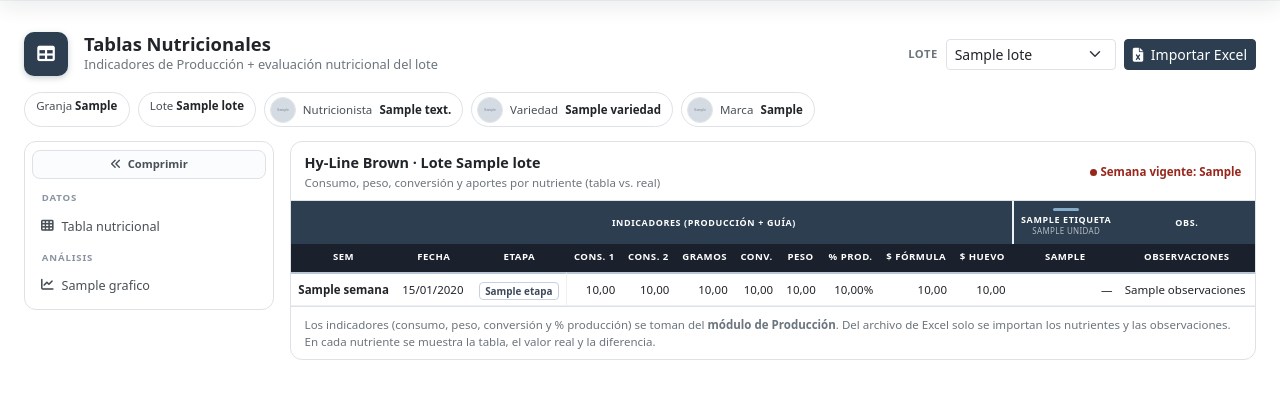
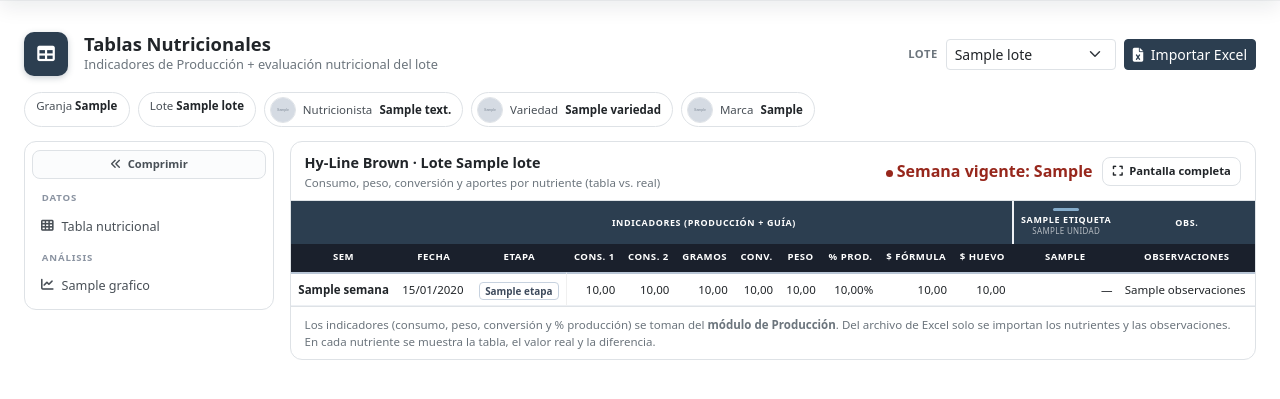
Before and after one commit to sistemas443/Proyecto_Union, a Flask app: template templates/planta_alimentos/tablas_nutricionales.html in a window 1280 px wide. Shown: the part 60-459 px from the top of the page. Run offline with Flask 3, Linux system fonts and the light colour scheme; the template is opened without the code that fills it: most values are stand-ins (such as "Sample title", 1, 10 or a date in 2020); grey boxes marked "Sample" are stand-in pictures; some libraries are stand-ins or nearby versions.

Commit message:
Tablas Nutricionales: pantalla completa de la tabla y encabezados fijos

```diff
--- a/templates/planta_alimentos/tablas_nutricionales.html
+++ b/templates/planta_alimentos/tablas_nutricionales.html
@@ -71,6 +71,8 @@
     padding: .42rem .38rem; text-align: center; white-space: nowrap;
   }
   .tn-table thead tr.grupo th { background: #2c3e50; font-size: .56rem; letter-spacing: .07em; }
+  .tn-table thead tr.grupo th { top: 0; z-index: 4; }
+  .tn-table thead tr:not(.grupo) th { top: var(--tn-head-grupo, 34px); z-index: 3; }
   .tn-table thead th.tn-sem { z-index: 5; left: 0; }
   .tn-table td {
     padding: .3rem .38rem; border-bottom: 1px solid #edf0f4;
@@ -248,6 +250,16 @@
   .tn-card:fullscreen .tn-nota,
   .tn-card:-webkit-full-screen .tn-nota,
   .tn-card.tn-fs-fallback .tn-nota { flex: 0 0 auto; }
+
+  /* Pantalla completa de la tabla nutricional */
+  .tn-card.tn-card-tabla:fullscreen,
+  .tn-card.tn-card-tabla:-webkit-full-screen,
+  .tn-card.tn-card-tabla.tn-fs-fallback { overflow: hidden; }
+  .tn-card.tn-card-tabla:fullscreen .tn-scroll,
+  .tn-card.tn-card-tabla:-webkit-full-screen .tn-scroll,
+  .tn-card.tn-card-tabla.tn-fs-fallback .tn-scroll {
+    flex: 1 1 auto; max-height: none; min-height: 0;
+  }
 
   /* Respaldo cuando el navegador no permite la API de pantalla completa */
   .tn-card.tn-fs-fallback {
@@ -722,17 +734,20 @@
       </script>
 
       {% else %}
-      <div class="tn-card">
+      <div class="tn-card tn-card-tabla" id="tnTablaCard">
         <div class="tn-card-head">
           <div>
             <div class="t">Hy-Line Brown · Lote {{ lote }}</div>
             <div class="s">Consumo, peso, conversión y aportes por nutriente (tabla vs. real)</div>
           </div>
-          <div class="s">
+          <div class="tn-chart-tools">
             {% if puede_editar %}<span class="tn-leyenda-edicion">Haga clic en un valor para editarlo</span>{% endif %}
             {% if datos.semana_actual %}
             <span class="tn-leyenda"><span class="tn-actual-dot"></span> Semana vigente: {{ datos.semana_actual }}</span>
             {% endif %}
+            <button type="button" class="tn-fs-btn" id="tnTablaFsBtn" title="Ver en pantalla completa">
+              <i class="fas fa-expand"></i> <span>Pantalla completa</span>
+            </button>
           </div>
         </div>
 
@@ -966,6 +981,92 @@
   })();
 </script>
 
+<script>
+  (function () {
+    var tabla = document.querySelector('.tn-table');
+    if (!tabla) return;
+    var fila = tabla.querySelector('thead tr.grupo');
+    if (!fila) return;
+    function medir() {
+      var alto = Math.round(fila.getBoundingClientRect().height);
+      if (alto > 0) tabla.style.setProperty('--tn-head-grupo', alto + 'px');
+    }
+    medir();
+    window.addEventListener('resize', medir);
+    if (document.fonts && document.fonts.ready) {
+      document.fonts.ready.then(medir);
+    }
+  })();
+</script>
+
+<script>
+  (function () {
+    var tarjeta = document.getElementById('tnTablaCard');
+    var boton = document.getElementById('tnTablaFsBtn');
+    if (!tarjeta || !boton) return;
+    var icono = boton.querySelector('i');
+    var texto = boton.querySelector('span');
+
+    function pintar(activo) {
+      if (icono) icono.className = 'fas ' + (activo ? 'fa-compress' : 'fa-expand');
+      if (texto) texto.textContent = activo ? 'Salir' : 'Pantalla completa';
+      boton.title = activo ? 'Salir de pantalla completa' : 'Ver en pantalla completa';
+    }
+
+    function estaActivo() {
+      return document.fullscreenElement === tarjeta
+        || document.webkitFullscreenElement === tarjeta
+        || tarjeta.classList.contains('tn-fs-fallback');
+    }
+
+    function cerrarRespaldo() {
+      if (!tarjeta.classList.contains('tn-fs-fallback')) return;
+      tarjeta.classList.remove('tn-fs-fallback');
+      pintar(false);
+    }
+
+    boton.addEventListener('click', function () {
+      if (estaActivo()) {
+        var salir = document.exitFullscreen
+          || document.webkitExitFullscreen
+          || document.msExitFullscreen;
+        if (document.fullscreenElement || document.webkitFullscreenElement) {
+          if (salir) salir.call(document);
+        } else {
+          cerrarRespaldo();
+        }
+        return;
+      }
+
+      var pedir = tarjeta.requestFullscreen
+        || tarjeta.webkitRequestFullscreen
+        || tarjeta.msRequestFullscreen;
+      if (pedir) {
+        var promesa = pedir.call(tarjeta);
+        if (promesa && promesa.catch) {
+          promesa.catch(function () {
+            tarjeta.classList.add('tn-fs-fallback');
+            pintar(true);
+          });
+        }
+      } else {
+        tarjeta.classList.add('tn-fs-fallback');
+        pintar(true);
+      }
+    });
+
+    document.addEventListener('keydown', function (e) {
+      if (e.key === 'Escape') cerrarRespaldo();
+    });
+    document.addEventListener('fullscreenchange', function () {
+      pintar(estaActivo());
+    });
+    document.addEventListener('webkitfullscreenchange', function () {
+      pintar(estaActivo());
+    });
+  })();
+</script>
+
 <!-- Modal importar -->
 <div class="modal fade" id="modalImportarTN" tabindex="-1" aria-hidden="true">
   <div class="modal-dialog modal-dialog-centered">
```
